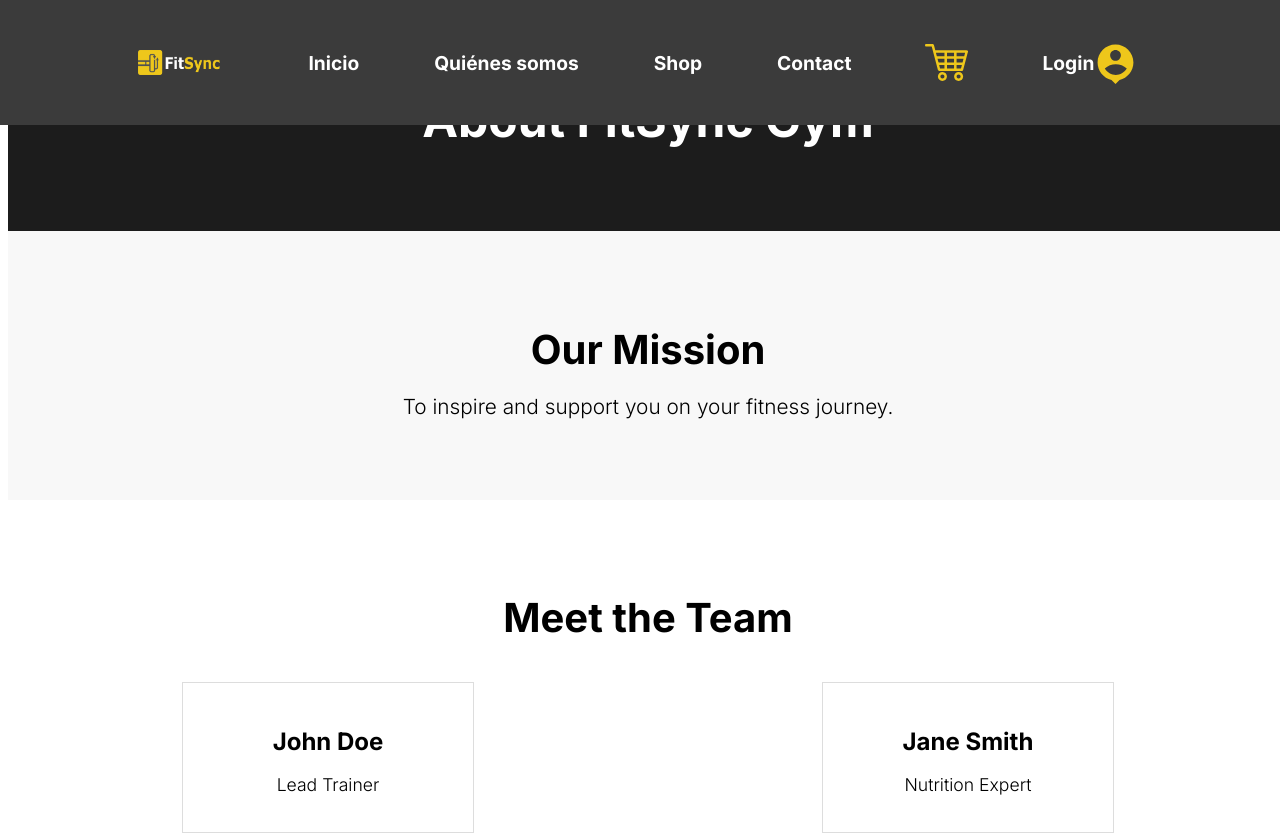
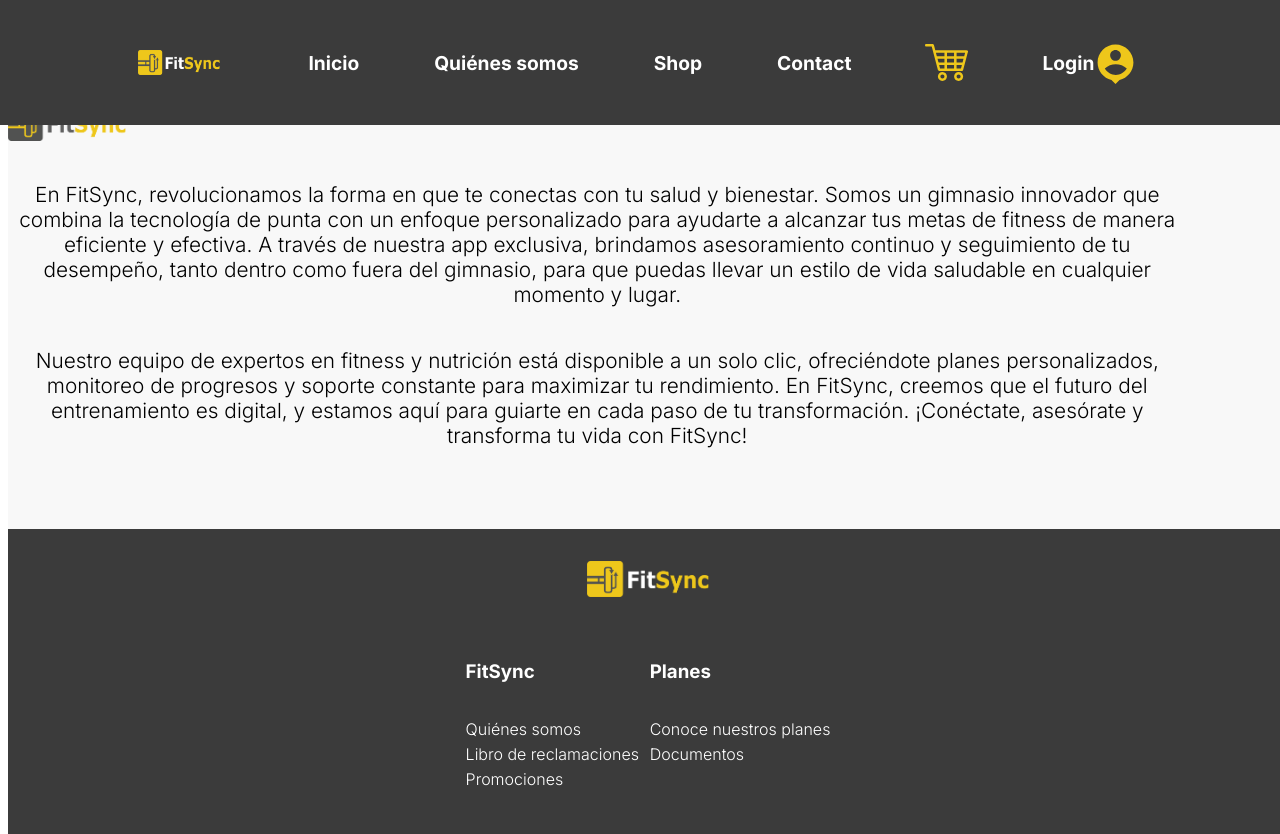
Before and after one commit to JordanCa-TEC/my-gym-fitsync, a React (Create React App) app: page /about in a window 1280 px wide. Shown: the top 834 px of the page. Built offline with nearby package versions, Linux system fonts and the light colour scheme; grey boxes are pictures that could not be loaded; a web font is replaced by a local one.

Commit message:
Avance de la web about

```diff
--- a/src/assets/assets.js
+++ b/src/assets/assets.js
@@ -11,5 +11,6 @@
 import instagramIcon from '../assets/Instagram_fitsync.svg';
 import tiktokIcon from '../assets/tiktok_fitsync.svg';
 import whatsappIcon  from '../assets/whatsapp_fitsync.svg';
+import fitsync__bio from '../assets/fitsync__bio.png';
 
-export { logo, logo_Alternative, phone_home, carrito, account_login, promo_01, promo_02, promo_03, facebookIcon, instagramIcon, tiktokIcon, whatsappIcon };
+export { logo, logo_Alternative, phone_home, carrito, account_login, promo_01, promo_02, promo_03, facebookIcon, instagramIcon, tiktokIcon, whatsappIcon, fitsync__bio };
--- a/src/pages/AboutDesktop.jsx
+++ b/src/pages/AboutDesktop.jsx
@@ -1,31 +1,20 @@
 import React from 'react';
 import '../sass/_aboutDesktop.scss';
+import { logo_Alternative, fitsync__bio } from '../assets/assets';
 
 const AboutDesktop = () => {
   return (
     <div className="about">
-      <header className="about__header">
-        <h1>About FitSync Gym</h1>
-      </header>
 
       <section className="about__mission">
-        <h2>Our Mission</h2>
-        <p>To inspire and support you on your fitness journey.</p>
+        <img src={logo_Alternative} alt="FitSync_Logo" className="about__photo" />
+        <p>En FitSync, revolucionamos la forma en que te conectas con tu salud y bienestar. Somos un gimnasio innovador que combina la tecnología de punta con un enfoque personalizado para ayudarte a alcanzar tus metas de fitness de manera eficiente y efectiva. A través de nuestra app exclusiva, brindamos asesoramiento continuo y seguimiento de tu desempeño, tanto dentro como fuera del gimnasio, para que puedas llevar un estilo de vida saludable en cualquier momento y lugar.</p>
+        <p>Nuestro equipo de expertos en fitness y nutrición está disponible a un solo clic, ofreciéndote planes personalizados, monitoreo de progresos y soporte constante para maximizar tu rendimiento. En FitSync, creemos que el futuro del entrenamiento es digital, y estamos aquí para guiarte en cada paso de tu transformación. ¡Conéctate, asesórate y transforma tu vida con FitSync!</p>
+      </section>
+      <section className="about__mission">
+        <img src={fitsync__bio} alt="FitSync_Logo" className="about__photo" />
       </section>
 
-      <section className="about__team">
-        <h2>Meet the Team</h2>
-        <div className="team__list">
-          <div className="team__member">
-            <h3>John Doe</h3>
-            <p>Lead Trainer</p>
-          </div>
-          <div className="team__member">
-            <h3>Jane Smith</h3>
-            <p>Nutrition Expert</p>
-          </div>
-        </div>
-      </section>
     </div>
   );
 };
--- a/src/sass/_aboutDesktop.scss
+++ b/src/sass/_aboutDesktop.scss
@@ -1,22 +1,19 @@
 @import 'variables';
 
 .about {
-    &__header {
-      background-color: $primary-color;
-      color: #fff;
-      text-align: center;
-      padding: 50px 0;
-      h1 {
-        font-size: 3rem;
-      }
-    }
+
+  display: flex;
+  padding-top: 3%;
 
     &__mission {
+      display: flex;
+      flex-direction: column;
       background-color: $background-light;
       padding: 60px 0;
       text-align: center;
-      h2 {
-        font-size: 2.5rem;
+
+      img {
+        width: 10%;
         margin-bottom: 20px;
       }
       p {
@@ -24,36 +21,10 @@
       }
     }
 
-    &__team {
-      padding: 60px 0;
-      text-align: center;
-      h2 {
-        font-size: 2.5rem;
-        margin-bottom: 40px;
-      }
-      .team__list {
-        display: flex;
-        justify-content: space-around;
-        .team__member {
-          background-color: #fff;
-          padding: 20px;
-          border: 1px solid #ddd;
-          width: 250px;
-          h3 {
-            font-size: 1.5rem;
-            margin-bottom: 10px;
-          }
-          p {
-            font-size: 1.1rem;
-          }
-        }
-      }
+    &__photo {
+      display: flex;
+      flex-direction: row;
+      width: 10%;
     }
 
-    .footer {
-      background-color: $primary-color;
-      color: #fff;
-      padding: 20px;
-      text-align: center;
-    }
   }
```
Also changed, not shown: 1 other file (tests, documents, lock files or other folders).
